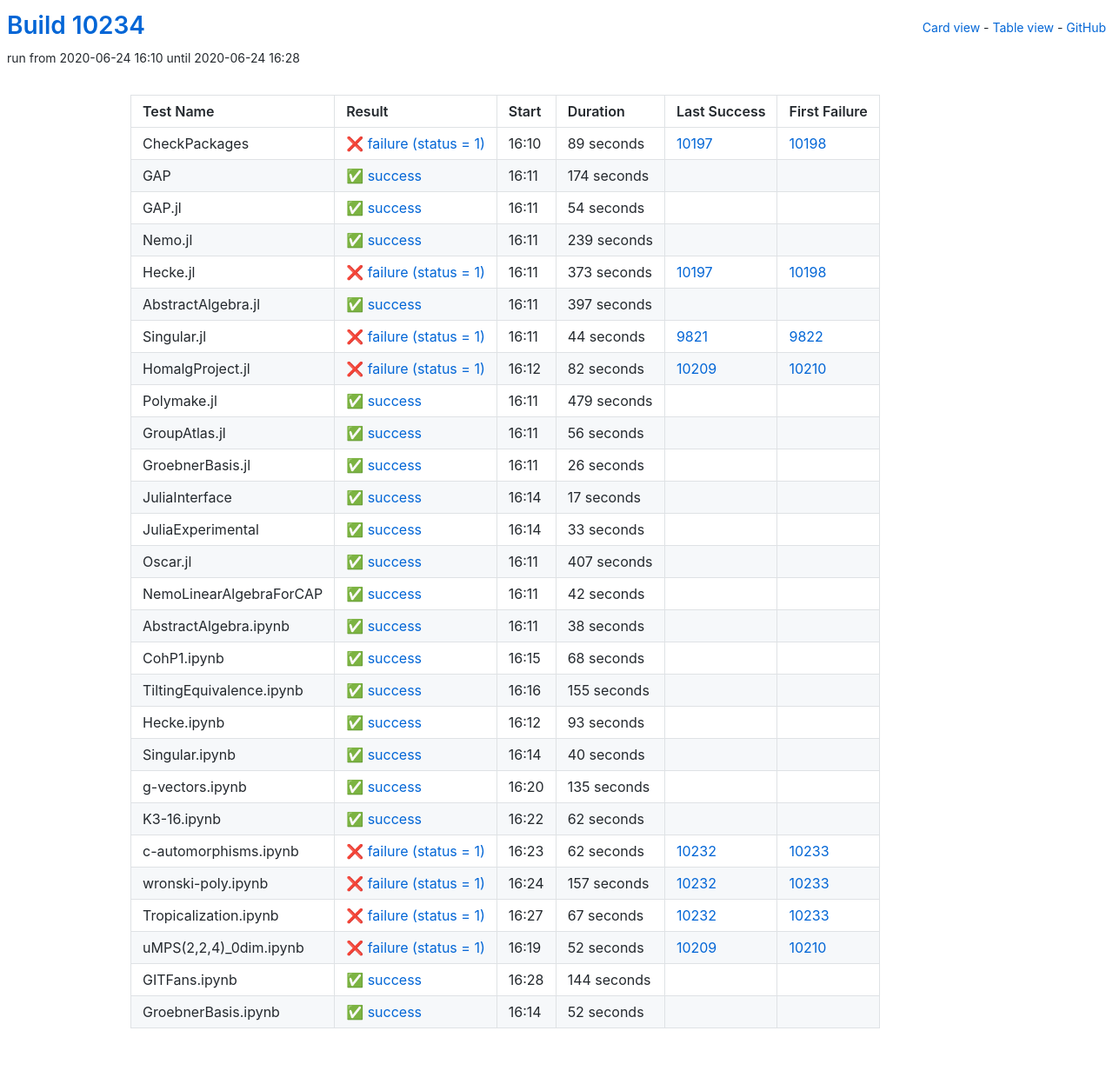
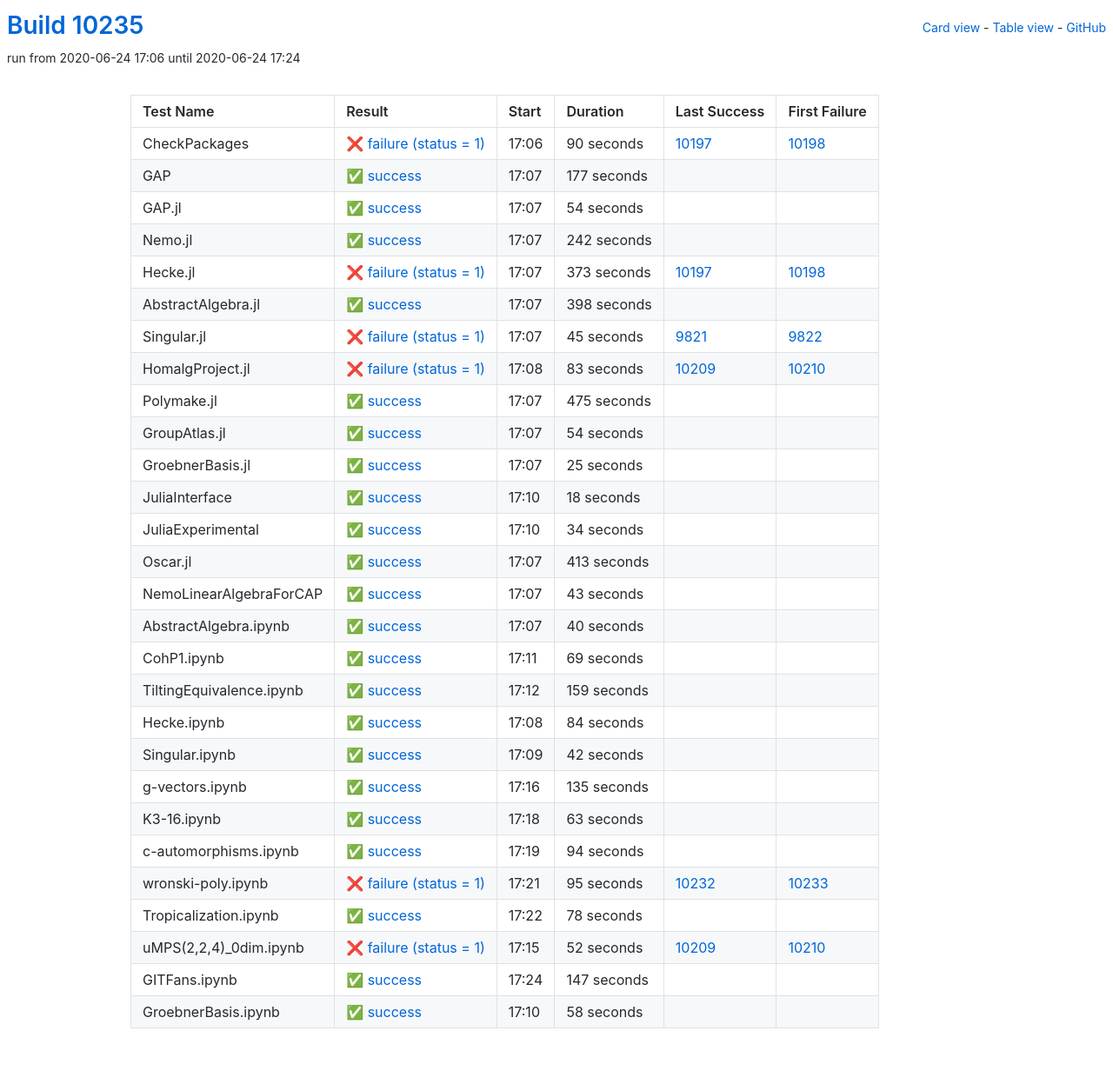
Before and after one commit to oscar-system/oscar-ci-status, a Jekyll site: the page built from table.html, in a window 1280 px wide. Shown: the whole page at 87% size. Built offline with Jekyll 4.4.1, drawn with Linux system fonts in a browser that asks for light colours.

Commit message:
Build #10235

```diff
--- a/_data/ci.yml
+++ b/_data/ci.yml
@@ -1,6 +1,6 @@
 ---
-build: 10234
-build_url: https://oscarci.mathematik.uni-kl.de/job/oscar/10234/
+build: 10235
+build_url: https://oscarci.mathematik.uni-kl.de/job/oscar/10235/
 job: oscar
 organization: oscar-system
 repo: oscar-ci-status
@@ -8,32 +8,32 @@
 tests:
 - name: CheckPackages
   id: checkpackages
-  log: https://oscarci.mathematik.uni-kl.de/job/oscar/10234/artifact/logs/build-10234/CheckPackages.log
-  start: 2020-06-24 16:10
+  log: https://oscarci.mathematik.uni-kl.de/job/oscar/10235/artifact/logs/build-10235/CheckPackages.log
+  start: 2020-06-24 17:06
   success: false
   exitcode: 1
   status: failure
-  duration: 89
+  duration: 90
   last_success: 10197
   last_success_url: https://oscarci.mathematik.uni-kl.de/job/oscar/10197/
   first_failure: 10198
   first_failure_url: https://oscarci.mathematik.uni-kl.de/job/oscar/10198/
 - name: GAP
   id: gap
-  log: https://oscarci.mathematik.uni-kl.de/job/oscar/10234/artifact/logs/build-10234/GAP.log
-  start: 2020-06-24 16:11
+  log: https://oscarci.mathematik.uni-kl.de/job/oscar/10235/artifact/logs/build-10235/GAP.log
+  start: 2020-06-24 17:07
   success: true
   exitcode: 0
   status: success
-  duration: 174
+  duration: 177
   last_success: false
   last_success_url:
   first_failure: false
   first_failure_url:
 - name: GAP.jl
   id: gap-jl
-  log: https://oscarci.mathematik.uni-kl.de/job/oscar/10234/artifact/logs/build-10234/GAP.jl.log
-  start: 2020-06-24 16:11
+  log: https://oscarci.mathematik.uni-kl.de/job/oscar/10235/artifact/logs/build-10235/GAP.jl.log
+  start: 2020-06-24 17:07
   success: true
   exitcode: 0
   status: success
@@ -44,20 +44,20 @@
   first_failure_url:
 - name: Nemo.jl
   id: nemo-jl
-  log: https://oscarci.mathematik.uni-kl.de/job/oscar/10234/artifact/logs/build-10234/Nemo.jl.log
-  start: 2020-06-24 16:11
+  log: https://oscarci.mathematik.uni-kl.de/job/oscar/10235/artifact/logs/build-10235/Nemo.jl.log
+  start: 2020-06-24 17:07
   success: true
   exitcode: 0
   status: success
-  duration: 239
+  duration: 242
   last_success: false
   last_success_url:
   first_failure: false
   first_failure_url:
 - name: Hecke.jl
   id: hecke-jl
-  log: https://oscarci.mathematik.uni-kl.de/job/oscar/10234/artifact/logs/build-10234/Hecke.jl.log
-  start: 2020-06-24 16:11
+  log: https://oscarci.mathematik.uni-kl.de/job/oscar/10235/artifact/logs/build-10235/Hecke.jl.log
+  start: 2020-06-24 17:07
   success: false
   exitcode: 1
   status: failure
@@ -68,116 +68,176 @@
   first_failure_url: https://oscarci.mathematik.uni-kl.de/job/oscar/10198/
 - name: AbstractAlgebra.jl
   id: abstractalgebra-jl
-  log: https://oscarci.mathematik.uni-kl.de/job/oscar/10234/artifact/logs/build-10234/AbstractAlgebra.jl.log
-  start: 2020-06-24 16:11
+  log: https://oscarci.mathematik.uni-kl.de/job/oscar/10235/artifact/logs/build-10235/AbstractAlgebra.jl.log
+  start: 2020-06-24 17:07
   success: true
   exitcode: 0
   status: success
-  duration: 397
+  duration: 398
   last_success: false
   last_success_url:
   first_failure: false
   first_failure_url:
 - name: Singular.jl
   id: singular-jl
-  log: https://oscarci.mathematik.uni-kl.de/job/oscar/10234/artifact/logs/build-10234/Singular.jl.log
-  start: 2020-06-24 16:11
+  log: https://oscarci.mathematik.uni-kl.de/job/oscar/10235/artifact/logs/build-10235/Singular.jl.log
+  start: 2020-06-24 17:07
   success: false
   exitcode: 1
   status: failure
-  duration: 44
+  duration: 45
   last_success: 9821
   last_success_url: https://oscarci.mathematik.uni-kl.de/job/oscar/9821/
   first_failure: 9822
   first_failure_url: https://oscarci.mathematik.uni-kl.de/job/oscar/9822/
 - name: HomalgProject.jl
   id: homalgproject-jl
-  log: https://oscarci.mathematik.uni-kl.de/job/oscar/10234/artifact/logs/build-10234/HomalgProject.jl.log
-  start: 2020-06-24 16:12
+  log: https://oscarci.mathematik.uni-kl.de/job/oscar/10235/artifact/logs/build-10235/HomalgProject.jl.log
+  start: 2020-06-24 17:08
   success: false
   exitcode: 1
   status: failure
-  duration: 82
+  duration: 83
   last_success: 10209
   last_success_url: https://oscarci.mathematik.uni-kl.de/job/oscar/10209/
   first_failure: 10210
   first_failure_url: https://oscarci.mathematik.uni-kl.de/job/oscar/10210/
 - name: Polymake.jl
   id: polymake-jl
-  log: https://oscarci.mathematik.uni-kl.de/job/oscar/10234/artifact/logs/build-10234/Polymake.jl.log
-  start: 2020-06-24 16:11
+  log: https://oscarci.mathematik.uni-kl.de/job/oscar/10235/artifact/logs/build-10235/Polymake.jl.log
+  start: 2020-06-24 17:07
   success: true
   exitcode: 0
   status: success
-  duration: 479
+  duration: 475
   last_success: false
   last_success_url:
   first_failure: false
   first_failure_url:
 - name: GroupAtlas.jl
   id: groupatlas-jl
-  log: https://oscarci.mathematik.uni-kl.de/job/oscar/10234/artifact/logs/build-10234/GroupAtlas.jl.log
-  start: 2020-06-24 16:11
+  log: https://oscarci.mathematik.uni-kl.de/job/oscar/10235/artifact/logs/build-10235/GroupAtlas.jl.log
+  start: 2020-06-24 17:07
   success: true
   exitcode: 0
   status: success
-  duration: 56
+  duration: 54
   last_success: false
   last_success_url:
   first_failure: false
   first_failure_url:
 - name: GroebnerBasis.jl
   id: groebnerbasis-jl
-  log: https://oscarci.mathematik.uni-kl.de/job/oscar/10234/artifact/logs/build-10234/GroebnerBasis.jl.log
-  start: 2020-06-24 16:11
+  log: https://oscarci.mathematik.uni-kl.de/job/oscar/10235/artifact/logs/build-10235/GroebnerBasis.jl.log
+  start: 2020-06-24 17:07
   success: true
   exitcode: 0
   status: success
-  duration: 26
+  duration: 25
   last_success: false
   last_success_url:
   first_failure: false
   first_failure_url:
 - name: JuliaInterface
   id: juliainterface
-  log: https://oscarci.mathematik.uni-kl.de/job/oscar/10234/artifact/logs/build-10234/JuliaInterface.log
-  start: 2020-06-24 16:14
+  log: https://oscarci.mathematik.uni-kl.de/job/oscar/10235/artifact/logs/build-10235/JuliaInterface.log
+  start: 2020-06-24 17:10
   success: true
   exitcode: 0
   status: success
-  duration: 17
+  duration: 18
   last_success: false
   last_success_url:
   first_failure: false
   first_failure_url:
 - name: JuliaExperimental
   id: juliaexperimental
-  log: https://oscarci.mathematik.uni-kl.de/job/oscar/10234/artifact/logs/build-10234/JuliaExperimental.log
-  start: 2020-06-24 16:14
+  log: https://oscarci.mathematik.uni-kl.de/job/oscar/10235/artifact/logs/build-10235/JuliaExperimental.log
+  start: 2020-06-24 17:10
   success: true
   exitcode: 0
   status: success
-  duration: 33
+  duration: 34
   last_success: false
   last_success_url:
   first_failure: false
   first_failure_url:
 - name: Oscar.jl
   id: oscar-jl
-  log: https://oscarci.mathematik.uni-kl.de/job/oscar/10234/artifact/logs/build-10234/Oscar.jl.log
-  start: 2020-06-24 16:11
+  log: https://oscarci.mathematik.uni-kl.de/job/oscar/10235/artifact/logs/build-10235/Oscar.jl.log
+  start: 2020-06-24 17:07
   success: true
   exitcode: 0
   status: success
-  duration: 407
+  duration: 413
   last_success: false
   last_success_url:
   first_failure: false
   first_failure_url:
 - name: NemoLinearAlgebraForCAP
   id: nemolinearalgebraforcap
-  log: https://oscarci.mathematik.uni-kl.de/job/oscar/10234/artifact/logs/build-10234/NemoLinearAlgebraForCAP.log
-  start: 2020-06-24 16:11
+  log: https://oscarci.mathematik.uni-kl.de/job/oscar/10235/artifact/logs/build-10235/NemoLinearAlgebraForCAP.log
+  start: 2020-06-24 17:07
+  success: true
+  exitcode: 0
+  status: success
+  duration: 43
+  last_success: false
+  last_success_url:
+  first_failure: false
+  first_failure_url:
+- name: AbstractAlgebra.ipynb
+  id: abstractalgebra-ipynb
+  log: https://oscarci.mathematik.uni-kl.de/job/oscar/10235/artifact/logs/build-10235/AbstractAlgebra.ipynb.log
+  start: 2020-06-24 17:07
+  success: true
+  exitcode: 0
+  status: success
+  duration: 40
+  last_success: false
+  last_success_url:
+  first_failure: false
+  first_failure_url:
+- name: CohP1.ipynb
+  id: cohp1-ipynb
+  log: https://oscarci.mathematik.uni-kl.de/job/oscar/10235/artifact/logs/build-10235/CohP1.ipynb.log
+  start: 2020-06-24 17:11
+  success: true
+  exitcode: 0
+  status: success
+  duration: 69
+  last_success: false
+  last_success_url:
+  first_failure: false
+  first_failure_url:
+- name: TiltingEquivalence.ipynb
+  id: tiltingequivalence-ipynb
+  log: https://oscarci.mathematik.uni-kl.de/job/oscar/10235/artifact/logs/build-10235/TiltingEquivalence.ipynb.log
+  start: 2020-06-24 17:12
+  success: true
+  exitcode: 0
+  status: success
+  duration: 159
+  last_success: false
+  last_success_url:
+  first_failure: false
+  first_failure_url:
+- name: Hecke.ipynb
+  id: hecke-ipynb
+  log: https://oscarci.mathematik.uni-kl.de/job/oscar/10235/artifact/logs/build-10235/Hecke.ipynb.log
+  start: 2020-06-24 17:08
+  success: true
+  exitcode: 0
+  status: success
+  duration: 84
+  last_success: false
+  last_success_url:
+  first_failure: false
+  first_failure_url:
+- name: Singular.ipynb
+  id: singular-ipynb
+  log: https://oscarci.mathematik.uni-kl.de/job/oscar/10235/artifact/logs/build-10235/Singular.ipynb.log
+  start: 2020-06-24 17:09
   success: true
   exitcode: 0
   status: success
@@ -186,70 +246,10 @@
   last_success_url:
   first_failure: false
   first_failure_url:
-- name: AbstractAlgebra.ipynb
-  id: abstractalgebra-ipynb
-  log: https://oscarci.mathematik.uni-kl.de/job/oscar/10234/artifact/logs/build-10234/AbstractAlgebra.ipynb.log
-  start: 2020-06-24 16:11
-  success: true
-  exitcode: 0
-  status: success
-  duration: 38
-  last_success: false
-  last_success_url:
-  first_failure: false
-  first_failure_url:
-- name: CohP1.ipynb
-  id: cohp1-ipynb
-  log: https://oscarci.mathematik.uni-kl.de/job/oscar/10234/artifact/logs/build-10234/CohP1.ipynb.log
-  start: 2020-06-24 16:15
-  success: true
-  exitcode: 0
-  status: success
-  duration: 68
-  last_success: false
-  last_success_url:
-  first_failure: false
-  first_failure_url:
-- name: TiltingEquivalence.ipynb
-  id: tiltingequivalence-ipynb
-  log: https://oscarci.mathematik.uni-kl.de/job/oscar/10234/artifact/logs/build-10234/TiltingEquivalence.ipynb.log
-  start: 2020-06-24 16:16
-  success: true
-  exitcode: 0
-  status: success
-  duration: 155
-  last_success: false
-  last_success_url:
-  first_failure: false
-  first_failure_url:
-- name: Hecke.ipynb
-  id: hecke-ipynb
-  log: https://oscarci.mathematik.uni-kl.de/job/oscar/10234/artifact/logs/build-10234/Hecke.ipynb.log
-  start: 2020-06-24 16:12
-  success: true
-  exitcode: 0
-  status: success
-  duration: 93
-  last_success: false
-  last_success_url:
-  first_failure: false
-  first_failure_url:
-- name: Singular.ipynb
-  id: singular-ipynb
-  log: https://oscarci.mathematik.uni-kl.de/job/oscar/10234/artifact/logs/build-10234/Singular.ipynb.log
-  start: 2020-06-24 16:14
-  success: true
-  exitcode: 0
-  status: success
-  duration: 40
-  last_success: false
-  last_success_url:
-  first_failure: false
-  first_failure_url:
 - name: g-vectors.ipynb
   id: g-vectors-ipynb
-  log: https://oscarci.mathematik.uni-kl.de/job/oscar/10234/artifact/logs/build-10234/g-vectors.ipynb.log
-  start: 2020-06-24 16:20
+  log: https://oscarci.mathematik.uni-kl.de/job/oscar/10235/artifact/logs/build-10235/g-vectors.ipynb.log
+  start: 2020-06-24 17:16
   success: true
   exitcode: 0
   status: success
@@ -260,56 +260,56 @@
   first_failure_url:
 - name: K3-16.ipynb
   id: k3-16-ipynb
-  log: https://oscarci.mathematik.uni-kl.de/job/oscar/10234/artifact/logs/build-10234/K3-16.ipynb.log
-  start: 2020-06-24 16:22
+  log: https://oscarci.mathematik.uni-kl.de/job/oscar/10235/artifact/logs/build-10235/K3-16.ipynb.log
+  start: 2020-06-24 17:18
   success: true
   exitcode: 0
   status: success
-  duration: 62
+  duration: 63
   last_success: false
   last_success_url:
   first_failure: false
   first_failure_url:
 - name: c-automorphisms.ipynb
   id: c-automorphisms-ipynb
-  log: https://oscarci.mathematik.uni-kl.de/job/oscar/10234/artifact/logs/build-10234/c-automorphisms.ipynb.log
-  start: 2020-06-24 16:23
+  log: https://oscarci.mathematik.uni-kl.de/job/oscar/10235/artifact/logs/build-10235/c-automorphisms.ipynb.log
+  start: 2020-06-24 17:19
+  success: true
+  exitcode: 0
+  status: success
+  duration: 94
+  last_success: false
+  last_success_url:
+  first_failure: false
+  first_failure_url:
+- name: wronski-poly.ipynb
+  id: wronski-poly-ipynb
+  log: https://oscarci.mathematik.uni-kl.de/job/oscar/10235/artifact/logs/build-10235/wronski-poly.ipynb.log
+  start: 2020-06-24 17:21
   success: false
   exitcode: 1
   status: failure
-  duration: 62
-  last_success: 10232
-  last_success_url: https://oscarci.mathematik.uni-kl.de/job/oscar/10232/
-  first_failure: 10233
-  first_failure_url: https://oscarci.mathematik.uni-kl.de/job/oscar/10233/
-- name: wronski-poly.ipynb
-  id: wronski-poly-ipynb
-  log: https://oscarci.mathematik.uni-kl.de/job/oscar/10234/artifact/logs/build-10234/wronski-poly.ipynb.log
-  start: 2020-06-24 16:24
-  success: false
-  exitcode: 1
-  status: failure
-  duration: 157
+  duration: 95
   last_success: 10232
   last_success_url: https://oscarci.mathematik.uni-kl.de/job/oscar/10232/
   first_failure: 10233
   first_failure_url: https://oscarci.mathematik.uni-kl.de/job/oscar/10233/
 - name: Tropicalization.ipynb
   id: tropicalization-ipynb
-  log: https://oscarci.mathematik.uni-kl.de/job/oscar/10234/artifact/logs/build-10234/Tropicalization.ipynb.log
-  start: 2020-06-24 16:27
-  success: false
-  exitcode: 1
-  status: failure
-  duration: 67
-  last_success: 10232
-  last_success_url: https://oscarci.mathematik.uni-kl.de/job/oscar/10232/
-  first_failure: 10233
-  first_failure_url: https://oscarci.mathematik.uni-kl.de/job/oscar/10233/
+  log: https://oscarci.mathematik.uni-kl.de/job/oscar/10235/artifact/logs/build-10235/Tropicalization.ipynb.log
+  start: 2020-06-24 17:22
+  success: true
+  exitcode: 0
+  status: success
+  duration: 78
+  last_success: false
+  last_success_url:
+  first_failure: false
+  first_failure_url:
 - name: uMPS(2,2,4)_0dim.ipynb
   id: umps-2-2-4-0dim-ipynb
-  log: https://oscarci.mathematik.uni-kl.de/job/oscar/10234/artifact/logs/build-10234/uMPS-2-2-4-_0dim.ipynb.log
-  start: 2020-06-24 16:19
+  log: https://oscarci.mathematik.uni-kl.de/job/oscar/10235/artifact/logs/build-10235/uMPS-2-2-4-_0dim.ipynb.log
+  start: 2020-06-24 17:15
   success: false
   exitcode: 1
   status: failure
@@ -320,24 +320,24 @@
   first_failure_url: https://oscarci.mathematik.uni-kl.de/job/oscar/10210/
 - name: GITFans.ipynb
   id: gitfans-ipynb
-  log: https://oscarci.mathematik.uni-kl.de/job/oscar/10234/artifact/logs/build-10234/GITFans.ipynb.log
-  start: 2020-06-24 16:28
+  log: https://oscarci.mathematik.uni-kl.de/job/oscar/10235/artifact/logs/build-10235/GITFans.ipynb.log
+  start: 2020-06-24 17:24
   success: true
   exitcode: 0
   status: success
-  duration: 144
+  duration: 147
   last_success: false
   last_success_url:
   first_failure: false
   first_failure_url:
 - name: GroebnerBasis.ipynb
   id: groebnerbasis-ipynb
-  log: https://oscarci.mathematik.uni-kl.de/job/oscar/10234/artifact/logs/build-10234/GroebnerBasis.ipynb.log
-  start: 2020-06-24 16:14
+  log: https://oscarci.mathematik.uni-kl.de/job/oscar/10235/artifact/logs/build-10235/GroebnerBasis.ipynb.log
+  start: 2020-06-24 17:10
   success: true
   exitcode: 0
   status: success
-  duration: 52
+  duration: 58
   last_success: false
   last_success_url:
   first_failure: false
```
Also changed, not shown: README.md.
